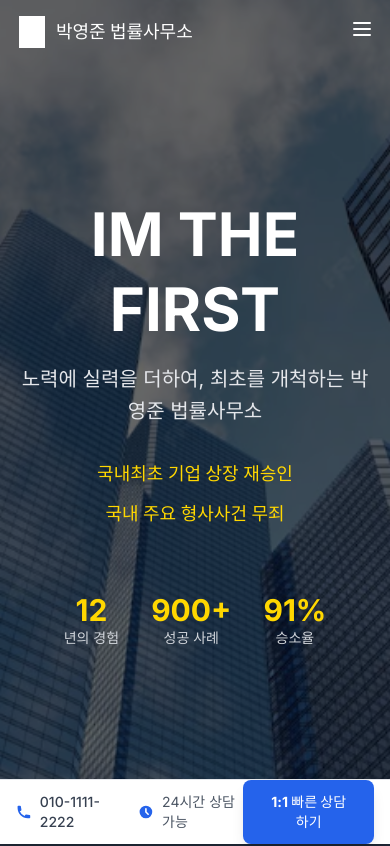
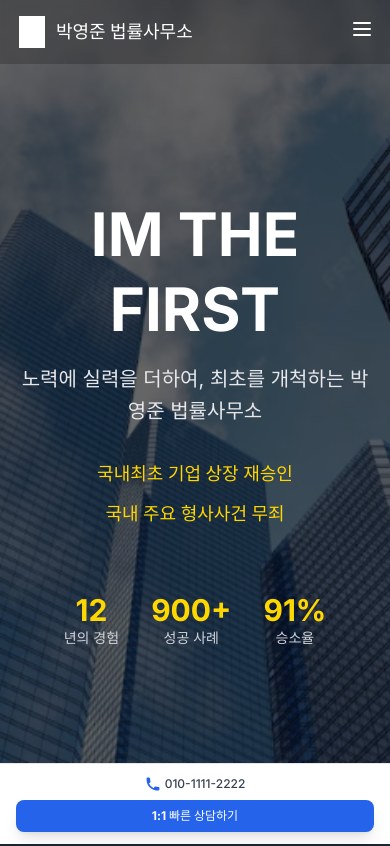
Before and after one commit to gu991230-cyber/gugit, a Next.js app: page / in a window 390 px wide. Shown: the top 846 px of the page. Built offline with nearby package versions, Linux system fonts and the light colour scheme; no server answers.

Commit message:
하단 고정 네비게이션 바 개선 - z-index 및 반응형 디자인 수정

```diff
--- a/src/app/layout.tsx
+++ b/src/app/layout.tsx
@@ -34,7 +34,7 @@ export default function RootLayout({
     <html lang="ko" className="scroll-smooth">
       <body className={`${inter.variable} font-sans antialiased`}>
         {/* Simple Navigation */}
-        <nav className="fixed top-0 left-0 right-0 z-50">
+        <nav className="fixed top-0 left-0 right-0 z-50 bg-black/20 backdrop-blur-sm">
           <div className="max-w-7xl mx-auto px-4 sm:px-6 lg:px-8">
             <div className="flex justify-between items-center h-16">
               {/* Logo */}
@@ -87,22 +87,22 @@ export default function RootLayout({
         </main>
 
         {/* Fixed Bottom Navigation */}
-        <div className="fixed bottom-0 left-0 right-0 z-50 bg-white border-t border-gray-200 shadow-lg">
+        <div className="fixed bottom-0 left-0 right-0 z-[60] bg-white border-t border-gray-200 shadow-lg">
           <div className="max-w-7xl mx-auto px-4 sm:px-6 lg:px-8">
-            <div className="flex justify-between items-center h-16">
+            <div className="flex flex-col sm:flex-row justify-between items-center py-3 sm:py-0 sm:h-16 space-y-2 sm:space-y-0">
               {/* Quick Contact Info */}
-              <div className="flex items-center space-x-6">
-                <div className="flex items-center space-x-2">
-                  <svg className="w-5 h-5 text-blue-600" fill="currentColor" viewBox="0 0 20 20">
+              <div className="flex items-center space-x-4 sm:space-x-6 text-xs sm:text-sm">
+                <div className="flex items-center space-x-1 sm:space-x-2">
+                  <svg className="w-4 h-4 sm:w-5 sm:h-5 text-blue-600" fill="currentColor" viewBox="0 0 20 20">
                     <path d="M2 3a1 1 0 011-1h2.153a1 1 0 01.986.836l.74 4.435a1 1 0 01-.54 1.06l-1.548.773a11.037 11.037 0 006.105 6.105l.774-1.548a1 1 0 011.059-.54l4.435.74a1 1 0 01.836.986V17a1 1 0 01-1 1h-2C7.82 18 2 12.18 2 5V3z" />
                   </svg>
-                  <span className="text-sm font-medium text-gray-700">010-1111-2222</span>
+                  <span className="font-medium text-gray-700">010-1111-2222</span>
                 </div>
-                <div className="flex items-center space-x-2">
+                <div className="hidden sm:flex items-center space-x-2">
                   <svg className="w-5 h-5 text-blue-600" fill="currentColor" viewBox="0 0 20 20">
                     <path fillRule="evenodd" d="M10 18a8 8 0 100-16 8 8 0 000 16zm1-12a1 1 0 10-2 0v4a1 1 0 00.293.707l2.828 2.829a1 1 0 101.415-1.415L11 9.586V6z" clipRule="evenodd" />
                   </svg>
-                  <span className="text-sm text-gray-600">24시간 상담 가능</span>
+                  <span className="text-gray-600">24시간 상담 가능</span>
                 </div>
               </div>
 
@@ -117,7 +117,7 @@ export default function RootLayout({
                     });
                   }
                 }}
-                className="bg-blue-600 text-white px-6 py-3 rounded-lg font-bold text-sm hover:bg-blue-700 transition-colors shadow-lg"
+                className="w-full sm:w-auto bg-blue-600 text-white px-4 sm:px-6 py-2 sm:py-3 rounded-lg font-bold text-xs sm:text-sm hover:bg-blue-700 transition-colors shadow-lg"
               >
                 1:1 빠른 상담하기
               </button>
```
